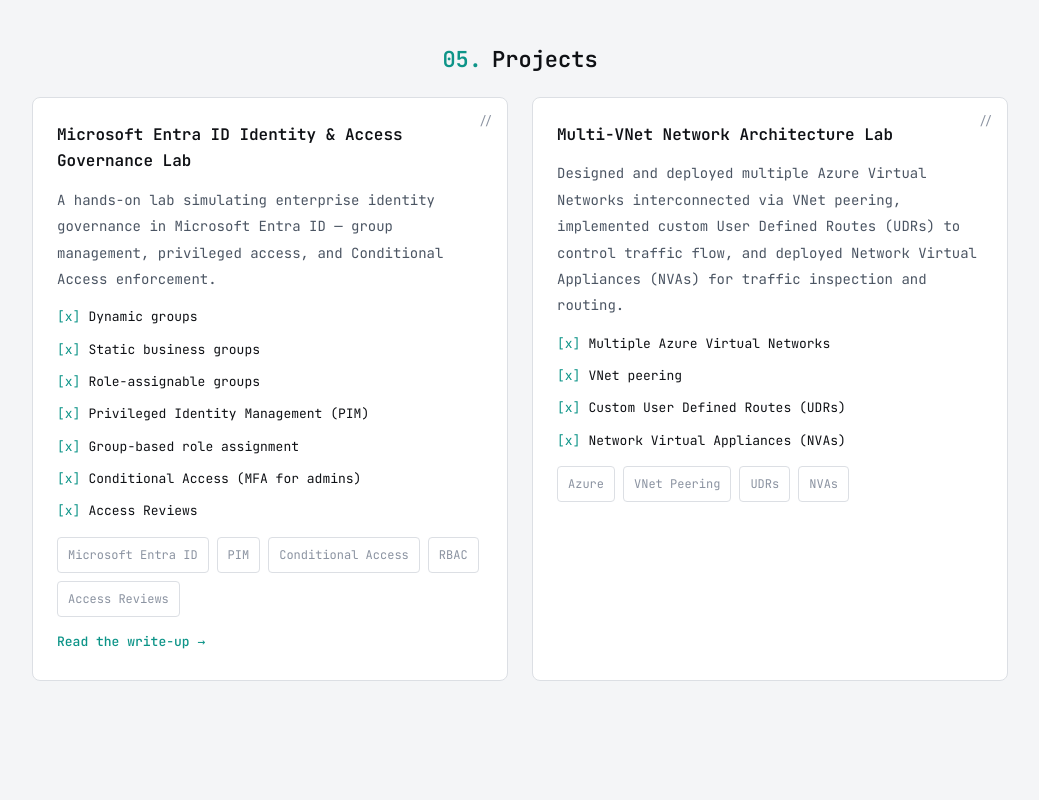
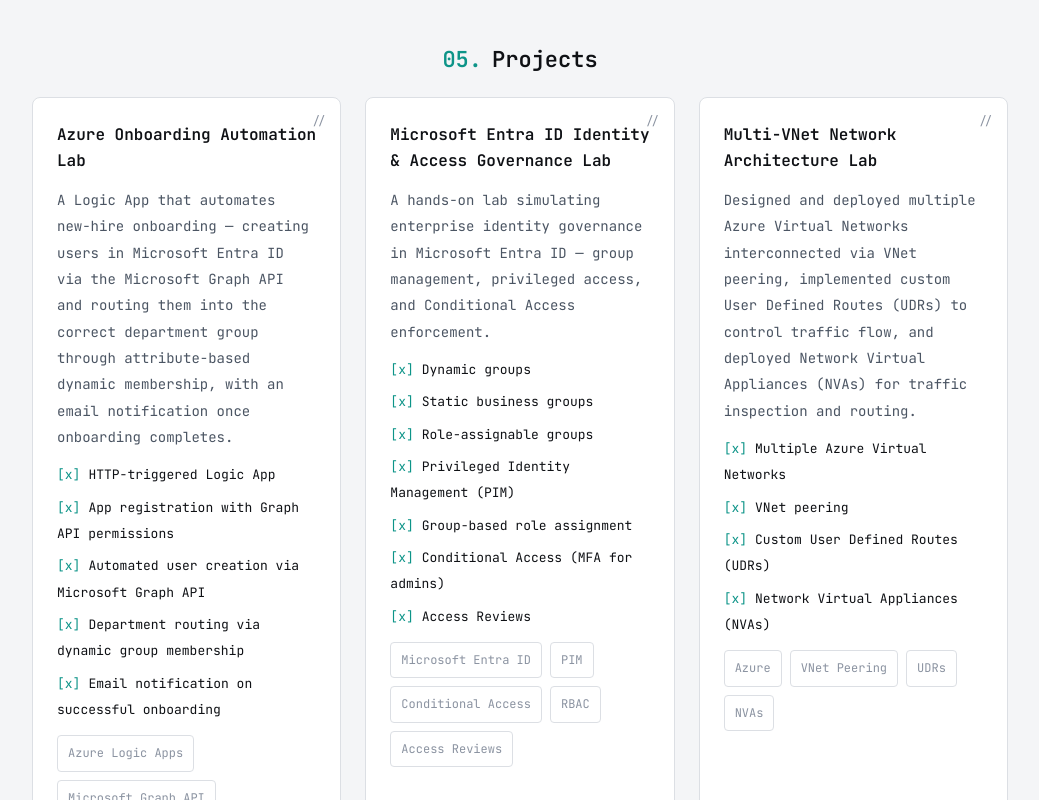
Before and after one commit to giannismatr/portfolio, a React (Vite) app: page / in a window 1280 px wide. Shown: the part 2460-3260 px from the top of the page, without its empty margins (120-1159 px from the left). Built offline with nearby package versions, Linux system fonts and the light colour scheme.

Commit message:
Add Azure Onboarding Automation Lab project
Logic App + Microsoft Graph API lab automating new-hire onboarding via Entra ID, with dynamic group routing. Write-up link to follow.

```diff
--- a/src/data/content.ts
+++ b/src/data/content.ts
@@ -85,6 +85,19 @@
 
 export const projects: Project[] = [
   {
+    title: 'Azure Onboarding Automation Lab',
+    description:
+      'A Logic App that automates new-hire onboarding — creating users in Microsoft Entra ID via the Microsoft Graph API and routing them into the correct department group through attribute-based dynamic membership, with an email notification once onboarding completes.',
+    tags: ['Azure Logic Apps', 'Microsoft Graph API', 'Microsoft Entra ID', 'Automation', 'Dynamic Groups'],
+    checklist: [
+      { label: 'HTTP-triggered Logic App', done: true },
+      { label: 'App registration with Graph API permissions', done: true },
+      { label: 'Automated user creation via Microsoft Graph API', done: true },
+      { label: 'Department routing via dynamic group membership', done: true },
+      { label: 'Email notification on successful onboarding', done: true },
+    ],
+  },
+  {
     title: 'Microsoft Entra ID Identity & Access Governance Lab',
     description:
       'A hands-on lab simulating enterprise identity governance in Microsoft Entra ID — group management, privileged access, and Conditional Access enforcement.',
```
